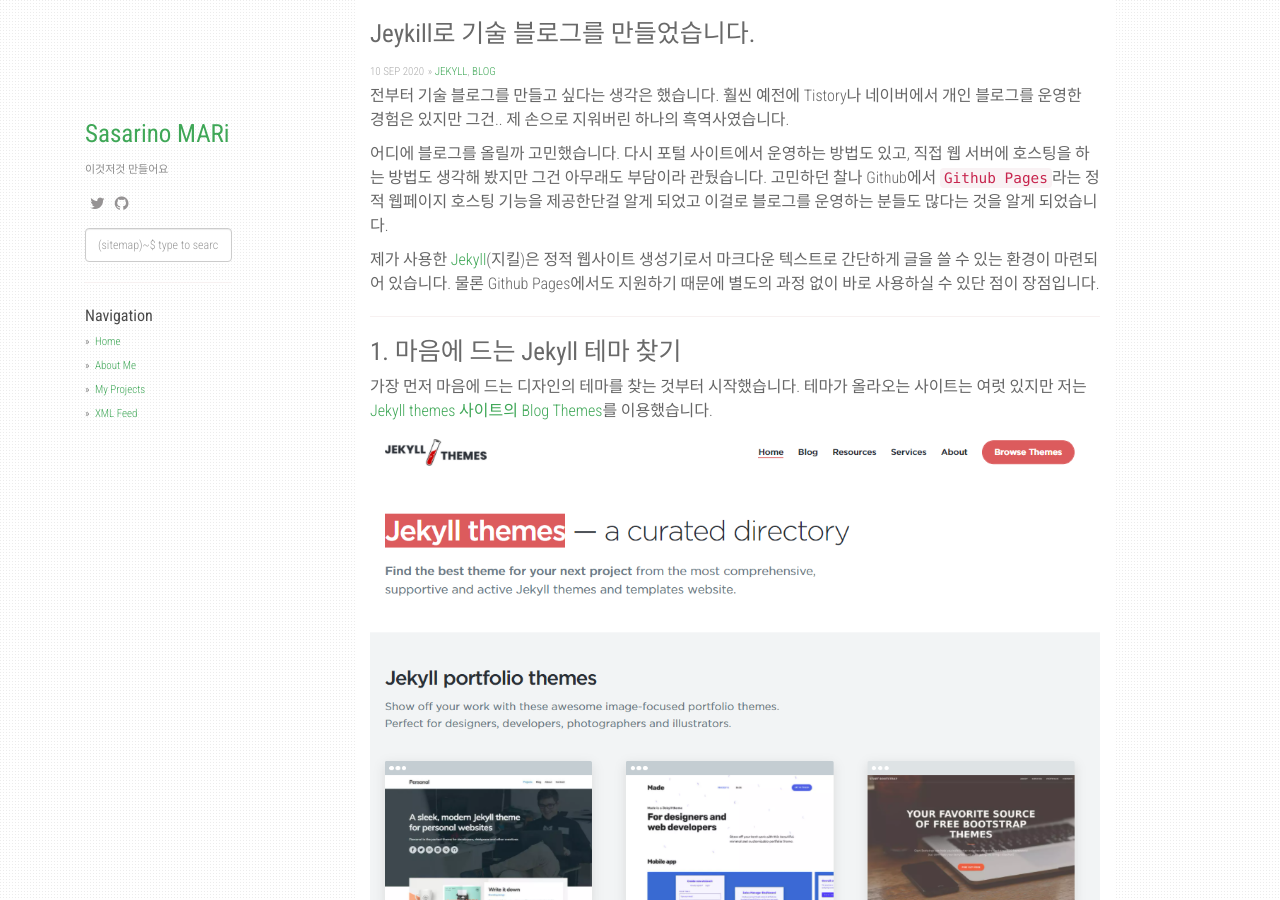
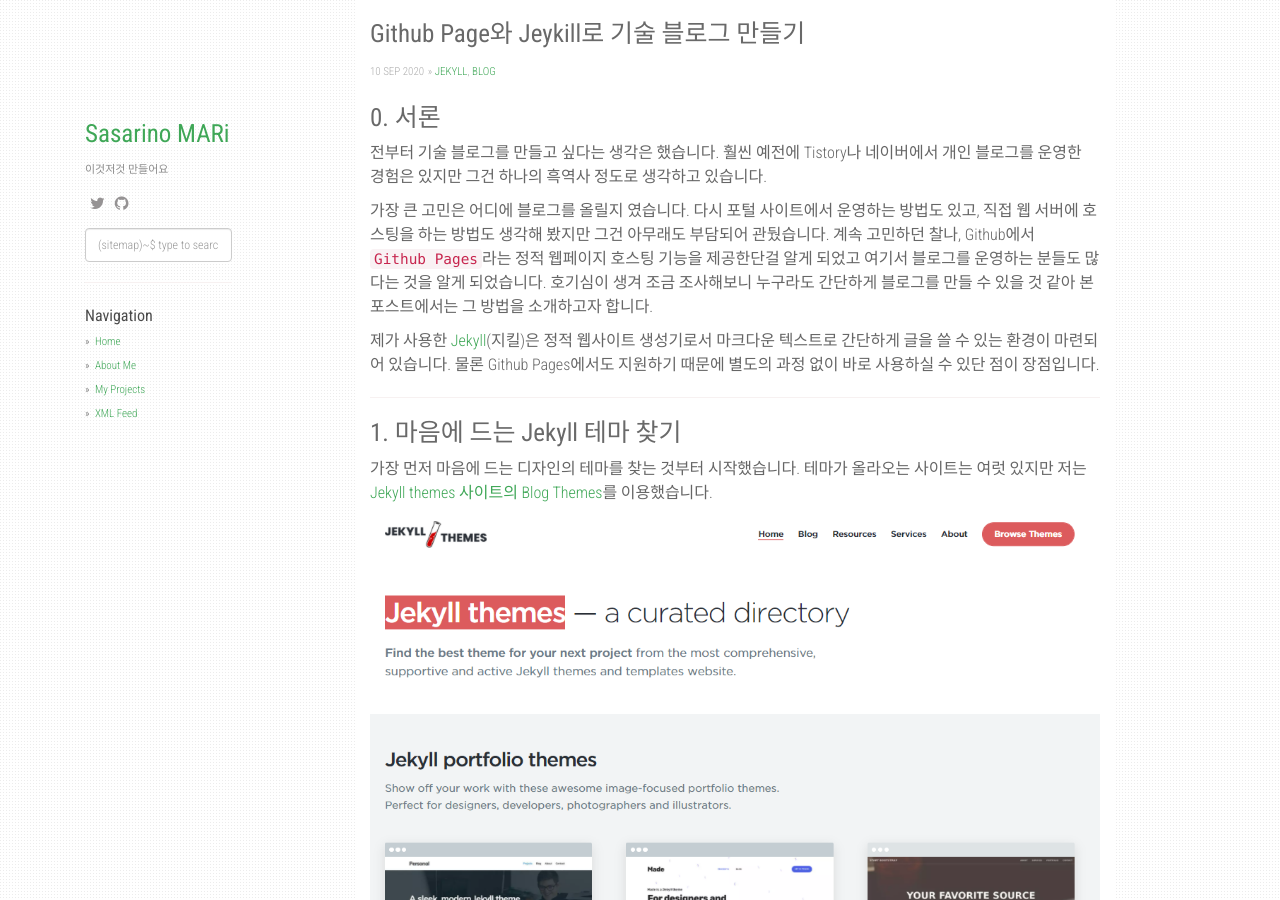
Before and after one commit to SasarinoMARi/SasarinoMARi.github.io, a Jekyll site: the page built from _posts/2020-09-10-First.md, in a window 1280 px wide and 900 px high. Built offline with Jekyll 4.4.1, drawn with Linux system fonts in a browser that asks for light colours; nearby versions of some CDN libraries; comment, search, counter and statistics services are not loaded; some of the changed text lies outside the part shown.

Commit message:
첫 포스트 완성이야~

```diff
--- a/_posts/2020-09-10-First.md
+++ b/_posts/2020-09-10-First.md
@@ -1,15 +1,19 @@
 ---
 layout: post
-title:  "Jeykill로 기술 블로그를 만들었습니다."
+title:  "Github Page와 Jeykill로 기술 블로그 만들기"
 date:   2020-09-10 14:15:00 +0900
 categories: [jekyll, blog]
 ---
 
+# 0. 서론
+
 전부터 기술 블로그를 만들고 싶다는 생각은 했습니다.
-훨씬 예전에 Tistory나 네이버에서 개인 블로그를 운영한 경험은 있지만 그건.. 제 손으로 지워버린 하나의 흑역사였습니다.
+훨씬 예전에 Tistory나 네이버에서 개인 블로그를 운영한 경험은 있지만 그건 하나의 흑역사 정도로 생각하고 있습니다.
 
-어디에 블로그를 올릴까 고민했습니다. 다시 포털 사이트에서 운영하는 방법도 있고, 직접 웹 서버에 호스팅을 하는 방법도 생각해 봤지만 그건 아무래도 부담이라 관뒀습니다.
-고민하던 찰나 Github에서 `Github Pages`라는 정적 웹페이지 호스팅 기능을 제공한단걸 알게 되었고 이걸로 블로그를 운영하는 분들도 많다는 것을 알게 되었습니다.
+가장 큰 고민은 어디에 블로그를 올릴지 였습니다.
+다시 포털 사이트에서 운영하는 방법도 있고, 직접 웹 서버에 호스팅을 하는 방법도 생각해 봤지만 그건 아무래도 부담되어 관뒀습니다.
+계속 고민하던 찰나, Github에서 `Github Pages`라는 정적 웹페이지 호스팅 기능을 제공한단걸 알게 되었고 여기서 블로그를 운영하는 분들도 많다는 것을 알게 되었습니다.
+호기심이 생겨 조금 조사해보니 누구라도 간단하게 블로그를 만들 수 있을 것 같아 본 포스트에서는 그 방법을 소개하고자 합니다.
 
 제가 사용한 [Jekyll](https://jekyllrb-ko.github.io/)(지킬)은 정적 웹사이트 생성기로서 마크다운 텍스트로 간단하게 글을 쓸 수 있는 환경이 마련되어 있습니다.
 물론 Github Pages에서도 지원하기 때문에 별도의 과정 없이 바로 사용하실 수 있단 점이 장점입니다.
@@ -25,6 +29,8 @@ categories: [jekyll, blog]
 
 저는 `Agus Makmun` 테마가 마음에 듭니다. 무료이고, 필요한 정보만 간결하게 보여주는게 마음에 드네요.
 해당 테마의 저장소를 Clone하면 1단계는 완료입니다.
+
+----------------
 
 # 2. 로컬에서 Jekyll 호스팅 해보기
 
@@ -49,6 +55,11 @@ MSYS2도 같이 설치합니다. 윈도우 프롬프트 창에서 Ruby 명령어
 이제 브라우저를 열고 [localhost:4000](http://localhost:4000)에 접속하면 페이지가 표시되는 것을 확인할 수 있습니다.
 이제 로컬 호스트에서 마음껏 연습해봅시다.
 
+----------------
+
 # 3. Github Pages 레포지토리 만들기
 
-마지막 단계입니다.
+마지막 단계입니다. Github Pages 기능을 사용해 Jekyll 페이지를 호스팅 해 봅시다.
+`자신의_계정명.github.io` 이름으로 새 Github 저장소를 생성합니다.
+만들어진 저장소를 Clone하고 1단계에서 클론한 저장소를 복사합니다.
+변경 내용을 저장한 뒤 Push하고, 잠시 뒤 `https://자신의_계정명.github.io`로 접속이 되는걸 확인할 수 있습니다.
```
